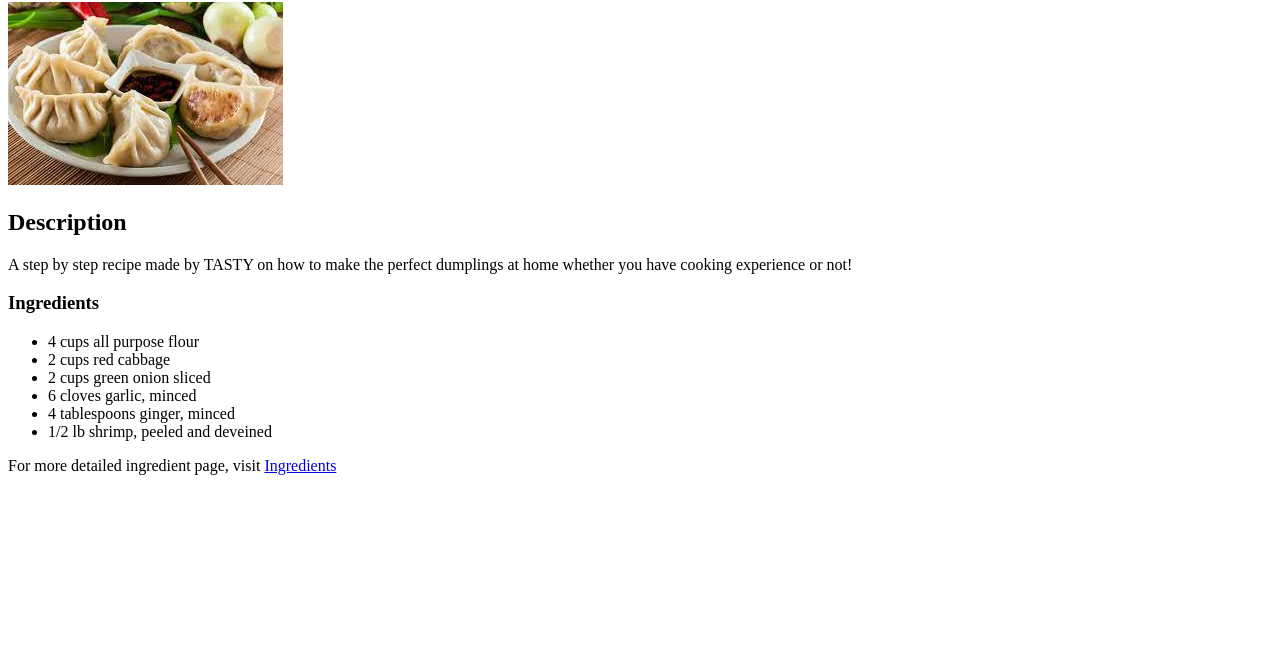
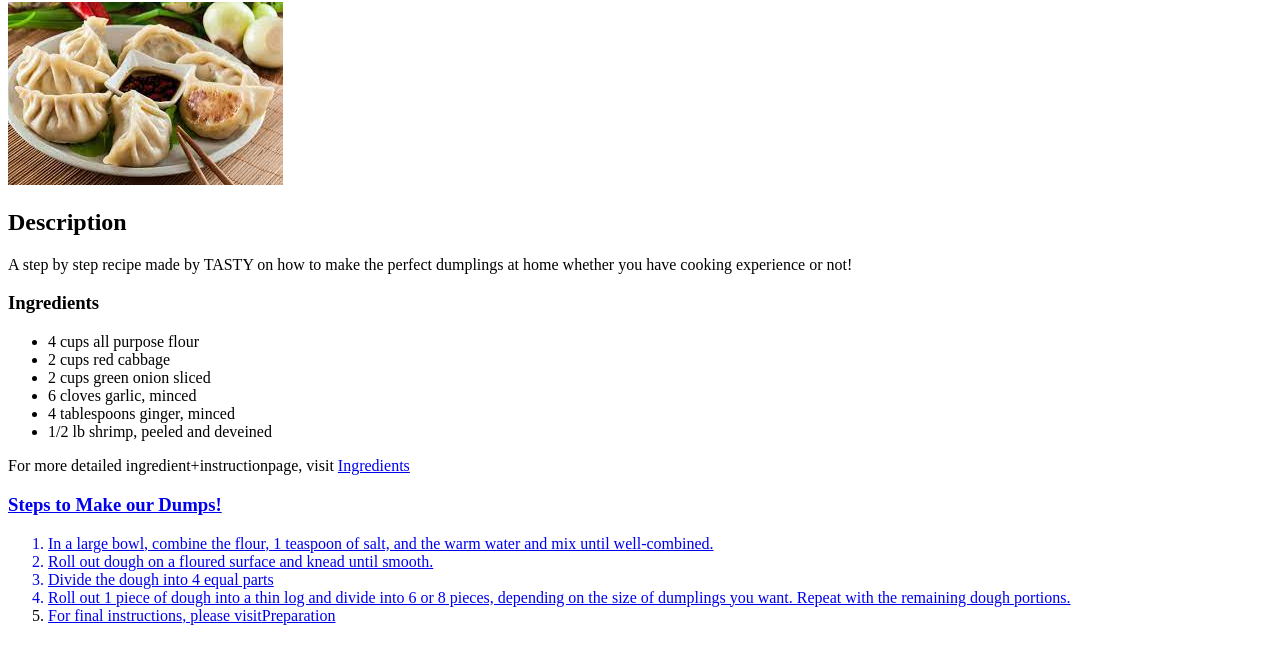
Before and after one commit to JeddyXie/odin-recipes, a plain HTML site: page recipes/dumplings.html in a window 1280 px wide. Shown: the part 78-742 px from the top of the page. Drawn offline with Linux system fonts and the light colour scheme.

Commit message:
Finalize preparation steps

```diff
--- a/recipes/dumplings.html
+++ b/recipes/dumplings.html
@@ -26,8 +26,18 @@
             <li>4 tablespoons ginger, minced</li>
             <li>1/2 lb shrimp, peeled and deveined</li>
         </ul>
-        <p>For more detailed ingredient page, visit <a href="https://tasty.co/recipe/homemade-dumplings">Ingredients
-
+        <p>For more detailed ingredient+instructionpage, visit <a href="https://tasty.co/recipe/homemade-dumplings">Ingredients
+    <h3>Steps to Make our Dumps!</h3>
+        <ol>
+            <li>In a large bowl, combine the flour, 1 teaspoon of salt, and the
+                warm water and mix until well-combined.</li>
+            <li>Roll out dough on a floured surface and knead until smooth.</li>
+            <li>Divide the dough into 4 equal parts</li>
+            <li>Roll out 1 piece of dough into a thin log and divide into 6 or
+                8 pieces, depending on the size of dumplings you want. Repeat with
+                the remaining dough portions.</li>
+            <li>For final instructions, please visit<a href="https://tasty.co/recipe/homemade-dumplings">Preparation</a></li>
+        </ol>
         </a></p>
 
 </body>
```
